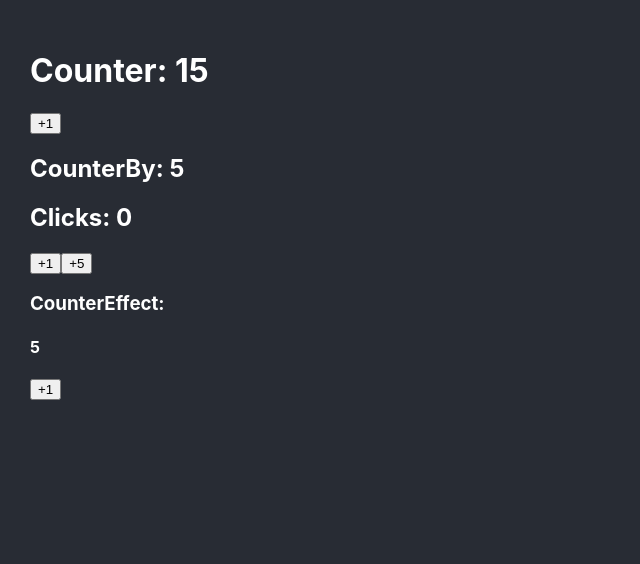
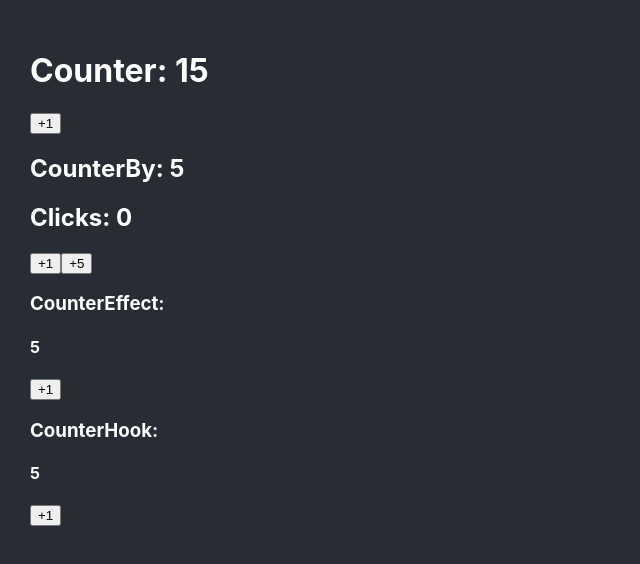
Before and after one commit to Newflaree/reforzamiento-react-ts, a React (Create React App) app: page / in a window 1280 px wide. Shown: the top 564 px of the page, without its empty margins (0-640 px from the left). Built offline with nearby package versions, Linux system fonts and the light colour scheme.

Commit message:
CustomHooks con referencias HTML

```diff
--- a/src/App.tsx
+++ b/src/App.tsx
@@ -2,6 +2,7 @@
 import { Counter } from "./bases/Counter";
 import { CounterBy } from "./bases/CounterBy";
 import { CounterEffect } from "./bases/CounterEffect";
+import { CounterHook } from "./bases/CounterHook";
 
 const App = () => {
   return (
@@ -9,6 +10,7 @@ const App = () => {
       <Counter initialValue={ 15 } />
       <CounterBy />
       <CounterEffect />
+      <CounterHook />
     </>
   );
 }
--- /dev/null
+++ b/src/bases/CounterHook.tsx
@@ -0,0 +1,17 @@
+import {useCounter} from './hooks/useCounter';
+
+
+export const CounterHook = () => {
+  const { counterElement, counter, handleClick } = useCounter();
+
+  return (
+    <>
+      <h3>CounterHook:</h3>
+      <h4 ref={ counterElement }>{ counter }</h4>
+
+      <button onClick={ handleClick }>
+        +1
+      </button>
+    </>
+  );
+}
--- /dev/null
+++ b/src/bases/hooks/useCounter.ts
@@ -0,0 +1,30 @@
+import { useEffect, useRef, useState } from "react";
+import { gsap } from 'gsap';
+
+const MAXIMUN_COUNT = 10;
+
+export const useCounter = () => {
+  const [ counter, setCounter ] = useState(5);
+  const counterElement = useRef<HTMLHeadingElement>( null );
+
+  const handleClick = () => {
+    setCounter( prev => Math.min( prev + 1, MAXIMUN_COUNT ) );
+  }
+
+  useEffect( () => {
+    if ( counter < 10 ) return;
+    console.log( '%cSe llegó al valor máximo', 'color: red; background-color: black;' );
+
+    const tl = gsap.timeline();
+    tl.to( counterElement.current, { y: -10, duration: 0.2, ease: 'ease.out'})
+      .to( counterElement.current, { y: 0, duration: 1, ease: 'bounce.out' });
+
+  }, [ counter ]);
+
+
+  return {
+    counterElement,
+    counter,
+    handleClick
+  }
+}
```
